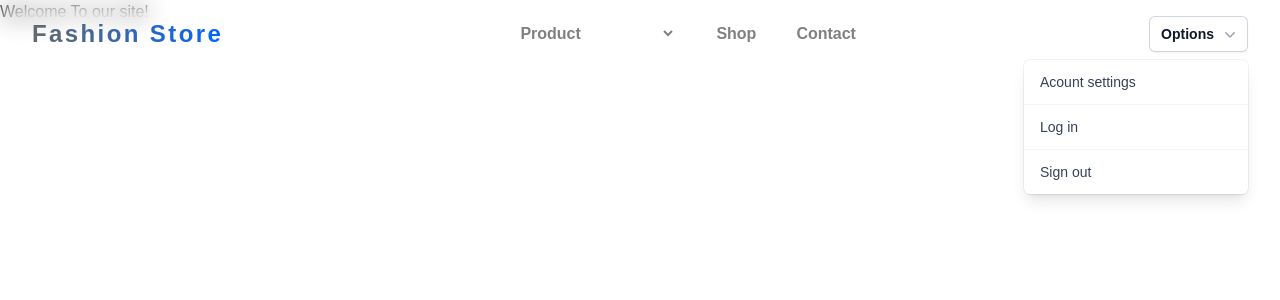
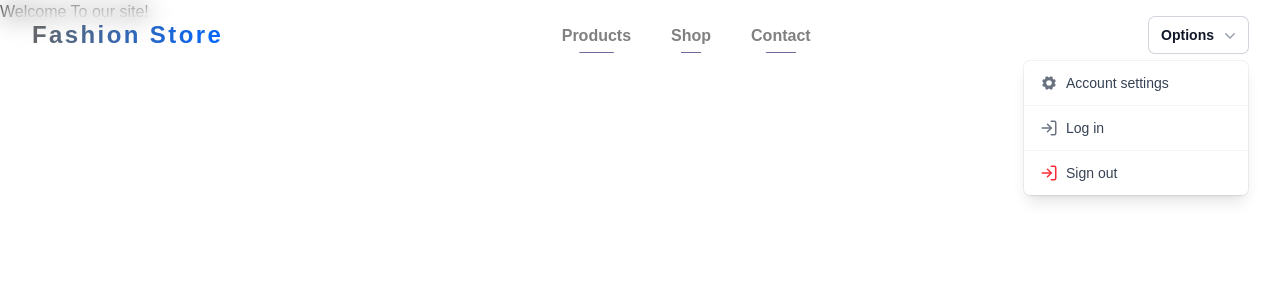
Before and after one commit to Muhammadtalalliaquat/Frontend-fashion-store-web-app, a Next.js app: page /fashion-store in a window 1280 px wide. Both pictures are taken after a click on the button "Options". Shown: the top 300 px of the page. Built offline with nearby package versions, Linux system fonts and the light colour scheme.

Commit message:
fixed image uploading issues

```diff
--- a/next.config.ts
+++ b/next.config.ts
@@ -9,7 +9,7 @@ const nextConfig: NextConfig = {
         hostname: "images.unsplash.com",
       }
     ],
-    domains: ["i.postimg.cc"],
+    domains: ["i.postimg.cc" , "res.cloudinary.com"],
   },
 };
 
--- a/package.json
+++ b/package.json
@@ -16,6 +16,7 @@
     "next": "15.2.0",
     "react": "^19.0.0",
     "react-dom": "^19.0.0",
+    "react-icons": "^5.5.0",
     "react-redux": "^9.2.0"
   },
   "devDependencies": {
--- a/src/compoments/ProductList.js
+++ b/src/compoments/ProductList.js
@@ -3,7 +3,7 @@
 import { useState, useEffect } from "react";
 import { useDispatch } from "react-redux";
 import { getAllProducts } from "../store/features/productSlice";
-// import Image from "next/image";
+import Image from "next/image";
 
 export default function ProductList() {
   const dispatch = useDispatch();
@@ -44,14 +44,15 @@ export default function ProductList() {
               className="bg-white shadow-lg rounded-lg p-4 flex flex-col items-center text-center"
             >
               <div className="relative w-40 h-40 mb-4">
-                {/* <Image
-                  src={`https://back-end-fashion-web-app-server-production.up.railway.app/${product.image}`}
-                  alt={product.name}
-                  layout="fill"
-                  objectFit="cover"
+                  <Image
+                    src={product.image}
+                    alt="Product"
+                    width={160}
+                    height={160}
+                    style={{ objectFit: "cover" }}
                     className="rounded-md"
                     priority
-                /> */}
+                  />
               </div>
               <h3 className="text-lg font-semibold">{product.name}</h3>
               <p className="text-gray-600">${product.price}</p>
--- a/src/compoments/main.module.css
+++ b/src/compoments/main.module.css
@@ -160,17 +160,19 @@
 
 .menu {
   display: flex;
+  align-items: center;
   list-style: none;
   gap: 2.5rem;
-
 }
 
 .menu li {
+  position: relative;
   cursor: pointer;
   font-weight: bold;
   color: grey;
   transition: color 0.3s ease, transform 0.2s ease;
-
+  padding-bottom: 5px;
+  margin-top: 8px;
 }
 
 .menu li:hover {
@@ -181,18 +183,21 @@
 .menu li::after {
   content: "";
   position: absolute;
-  bottom: -5px;
-  left: 50%;
-  width: 0;
-  height: 2px;
+  bottom: 0;
+  left: 0;
+  width: 100%;
+  height: 1px;
   background-color: #73679c;
-  transition: width 0.3s ease, left 0.3s ease;
+  transform: scaleX(0.5);
+  transition: transform 0.3s ease;
 }
 
 .menu li:hover::after {
-  width: 100%;
-  left: 0;
+  transform: scaleX(1);
+  height: 2%;
+  border-bottom: 2px solid #73679c;
 }
+
 
 .navbar .login {
   font-weight: bold;
@@ -231,6 +236,8 @@
 
 @media (max-width: 768px) {
   .menu {
+    display: flex;
+    align-items: flex-start;
     background-color: white;
     opacity: 0;
     transform: translateX(100%);
@@ -254,6 +261,7 @@
     opacity: 1;
     transform: translateX(0);
     pointer-events: auto;
+
   }
 
   .hamburger {
--- a/src/compoments/navbar.js
+++ b/src/compoments/navbar.js
@@ -4,7 +4,7 @@ import styles from "../compoments/main.module.css";
 import { useState, useEffect } from "react";
 import Image from "next/image";
 import OptionsMenu from "./options";
-
+import ProductOptions from "./productOptions";
 
 function Navbar() {
   const [isScrolled, setIsScrolled] = useState(false);
@@ -32,7 +32,8 @@ function Navbar() {
 
       <ul className={`${styles.menu} ${isMenuOpen ? styles.menu_open : ""}`}>
         <li>
-          <select
+          Products
+          {/* <select
             className={styles.dropdownSelect}
             onChange={(e) => {
               const selectedValue = e.target.value;
@@ -45,21 +46,12 @@ function Navbar() {
             <option value="/items/mens-watches">Men's Watches</option>
             <option value="/items/womens-watches">Women's Watches</option>
             <option value="/items/jewelry">Jewelry</option>
-          </select>
+          </select> */}
+          {/* <ProductOptions /> */}
         </li>
         <li>Shop</li>
         <li>Contact</li>
       </ul>
-
-      {/* Right: Login Button */}
-      {/* {!isMenuOpen && (
-        <div
-          className={styles.login}
-          onClick={() => onScroll(sections.contact)}
-        >
-          Login
-        </div>
-      )} */}
 
       <OptionsMenu />
 
--- a/src/compoments/options.js
+++ b/src/compoments/options.js
@@ -1,66 +1,75 @@
-import { Menu, MenuButton, MenuItem, MenuItems } from '@headlessui/react'
-import { ChevronDownIcon } from '@heroicons/react/20/solid'
+import { Menu, MenuButton, MenuItem, MenuItems } from "@headlessui/react";
+import { ChevronDownIcon } from "@heroicons/react/20/solid";
 import { useDispatch } from "react-redux";
 import { clearUser } from "@/store/features/userSlice";
 import { useRouter } from "next/navigation";
 import Link from "next/link";
+import { IoIosSettings } from "react-icons/io";
+import { LuLogIn } from "react-icons/lu";
 
 export default function OptionsMenu() {
-
   const dispatch = useDispatch();
   const router = useRouter();
 
   const logOut = () => {
-    dispatch(clearUser())
+    dispatch(clearUser());
     localStorage.removeItem("token");
     localStorage.removeItem("user");
     router.push("/");
-  }
+  };
   return (
     <Menu as="div" className="relative inline-block text-left">
       <div>
-        <MenuButton className="inline-flex w-full justify-center gap-x-1.5 rounded-md bg-white px-3 py-2 text-sm font-semibold text-gray-900 ring-1 shadow-xs ring-gray-300 ring-inset hover:bg-gray-50">
+        <MenuButton className="inline-flex w-full items-center justify-center gap-x-1.5 rounded-md bg-white px-3 py-2 text-sm font-semibold text-gray-900 shadow-xs ring-1 ring-gray-300 hover:bg-gray-50">
           Options
-          <ChevronDownIcon aria-hidden="true" className="-mr-1 size-5 text-gray-400" />
+          <ChevronDownIcon
+            aria-hidden="true"
+            className="-mr-1 size-5 text-gray-400"
+          />
         </MenuButton>
       </div>
 
       <MenuItems
         transition
-        className="absolute right-0 z-10 mt-2 w-56 origin-top-right divide-y divide-gray-100 rounded-md bg-white ring-1 shadow-lg ring-black/5 transition focus:outline-hidden data-closed:scale-95 data-closed:transform data-closed:opacity-0 data-enter:duration-100 data-enter:ease-out data-leave:duration-75 data-leave:ease-in"
+        className="absolute right-0 z-10 mt-2 w-56 origin-top-right divide-y divide-gray-100 rounded-md bg-white shadow-lg ring-1 ring-black/5 transition focus:outline-hidden data-closed:scale-95 data-closed:opacity-0 data-enter:duration-100 data-enter:ease-out data-leave:duration-75 data-leave:ease-in"
       >
         <div className="py-1">
           <MenuItem>
             <Link
               href="#"
-              className="block px-4 py-2 text-sm text-gray-700 data-focus:bg-gray-100 data-focus:text-gray-900 data-focus:outline-hidden"
+              className="flex items-center gap-2 px-4 py-2 text-sm text-gray-700 hover:bg-gray-100 hover:text-gray-900"
             >
-              Acount settings
+              <IoIosSettings size={18} className="text-gray-500" />
+              Account settings
             </Link>
           </MenuItem>
+        </div>
 
-        </div>
         <div className="py-1">
           <MenuItem>
             <Link
               href="/login"
-              className="block px-4 py-2 text-sm text-gray-700 data-focus:bg-gray-100 data-focus:text-gray-900 data-focus:outline-hidden"
+              className="flex items-center gap-2 px-4 py-2 text-sm text-gray-700 hover:bg-gray-100 hover:text-gray-900"
             >
+              <LuLogIn size={18} className="text-gray-500" />
               Log in
             </Link>
           </MenuItem>
         </div>
+
         <div className="py-1">
           <MenuItem>
-            <Link onClick={logOut}
+            <Link
+              onClick={logOut}
               href="/"
-              className="block px-4 py-2 text-sm text-gray-700 data-focus:bg-gray-100 data-focus:text-gray-900 data-focus:outline-hidden"
+              className="flex items-center gap-2 px-4 py-2 text-sm text-gray-700 hover:bg-gray-100 hover:text-gray-900"
             >
+              <LuLogIn size={18} className="text-red-500" />
               Sign out
             </Link>
           </MenuItem>
         </div>
       </MenuItems>
     </Menu>
-  )
+  );
 }
--- /dev/null
+++ b/src/compoments/productOptions.js
@@ -0,0 +1,58 @@
+import { Menu, MenuButton, MenuItem, MenuItems } from '@headlessui/react'
+import { ChevronDownIcon } from '@heroicons/react/20/solid'
+import Link from 'next/link'
+
+export default function ProductOptions() {
+  return (
+    <Menu as="div" className="relative inline-block text-left">
+      <div>
+        <MenuButton className="inline-flex w-full justify-center gap-x-1.5 rounded-md bg-white px-3 py-2 text-sm font-semibold text-gray-900 ring-1 shadow-xs ring-gray-300 ring-inset hover:bg-gray-50">
+          Products
+          <ChevronDownIcon aria-hidden="true" className="-mr-1 size-5 text-gray-400" />
+        </MenuButton>
+      </div>
+
+      <MenuItems
+        transition
+        className="absolute right-0 z-10 mt-2 w-56 origin-top-right divide-y divide-gray-100 rounded-md bg-white ring-1 shadow-lg ring-black/5 transition focus:outline-hidden data-closed:scale-95 data-closed:transform data-closed:opacity-0 data-enter:duration-100 data-enter:ease-out data-leave:duration-75 data-leave:ease-in"
+      >
+        <div className="py-1">
+          <MenuItem>
+            <Link
+              href="#"
+              className="block px-4 py-2 text-sm text-gray-700 data-focus:bg-gray-100 data-focus:text-gray-900 data-focus:outline-hidden"
+            >
+              Women watches
+            </Link>
+          </MenuItem>
+          <MenuItem>
+            <Link
+              href="#"
+              className="block px-4 py-2 text-sm text-gray-700 data-focus:bg-gray-100 data-focus:text-gray-900 data-focus:outline-hidden"
+            >
+              men&apos;s watches
+            </Link>
+          </MenuItem>
+        </div>
+        <div className="py-1">
+          <MenuItem>
+            <Link
+              href="#"
+              className="block px-4 py-2 text-sm text-gray-700 data-focus:bg-gray-100 data-focus:text-gray-900 data-focus:outline-hidden"
+            >
+              Jewellrays
+            </Link>
+          </MenuItem>
+          {/* <MenuItem>
+            <a
+              href="#"
+              className="block px-4 py-2 text-sm text-gray-700 data-focus:bg-gray-100 data-focus:text-gray-900 data-focus:outline-hidden"
+            >
+              Move
+            </a>
+          </MenuItem> */}
+        </div>
+      </MenuItems>
+    </Menu>
+  )
+}
--- a/src/server/productAction.js
+++ b/src/server/productAction.js
@@ -5,7 +5,7 @@ import { ApiRoutes } from "../constant/constant";
 export const fetchProducts = async () => {
     try {
         const response = await axios.get(ApiRoutes.getProduct);
-        console.log("Products fetched:", response.data);
+        // console.log("Products fetched:", response.data);
         return response.data;
     } catch (error) {
         console.error("Failed to fetch products:", error.response?.data || error.message);
@@ -28,7 +28,7 @@ export const addProduct = async (productData) => {
                 Authorization: `Bearer ${token}`
             },
         });
-        console.log("Product added:", response.data);
+        // console.log("API Response: Product added:", response.data);
         return response.data;
     } catch (error) {
         console.error("Failed to add product:", error.response?.data || error.message);
--- a/src/store/features/productSlice.js
+++ b/src/store/features/productSlice.js
@@ -10,7 +10,9 @@ export const getAllProducts = createAsyncThunk("products/fetch", async () => {
 });
 
 export const createProduct = createAsyncThunk("products/add", async (productData) => {
-    return await addProduct(productData);
+    const response = await addProduct(productData);
+    console.log("API Response: Product added:", response);
+    return response;
 });
 
 export const updateProduct = createAsyncThunk("products/edit", async ({ id, productData }) => {
```
Also changed, not shown: src/app/admin-add-product/page.js (+20 -23 lines), 1 other file (tests, documents, lock files or other folders). Lines whose indentation alone changed are shown as unchanged.
